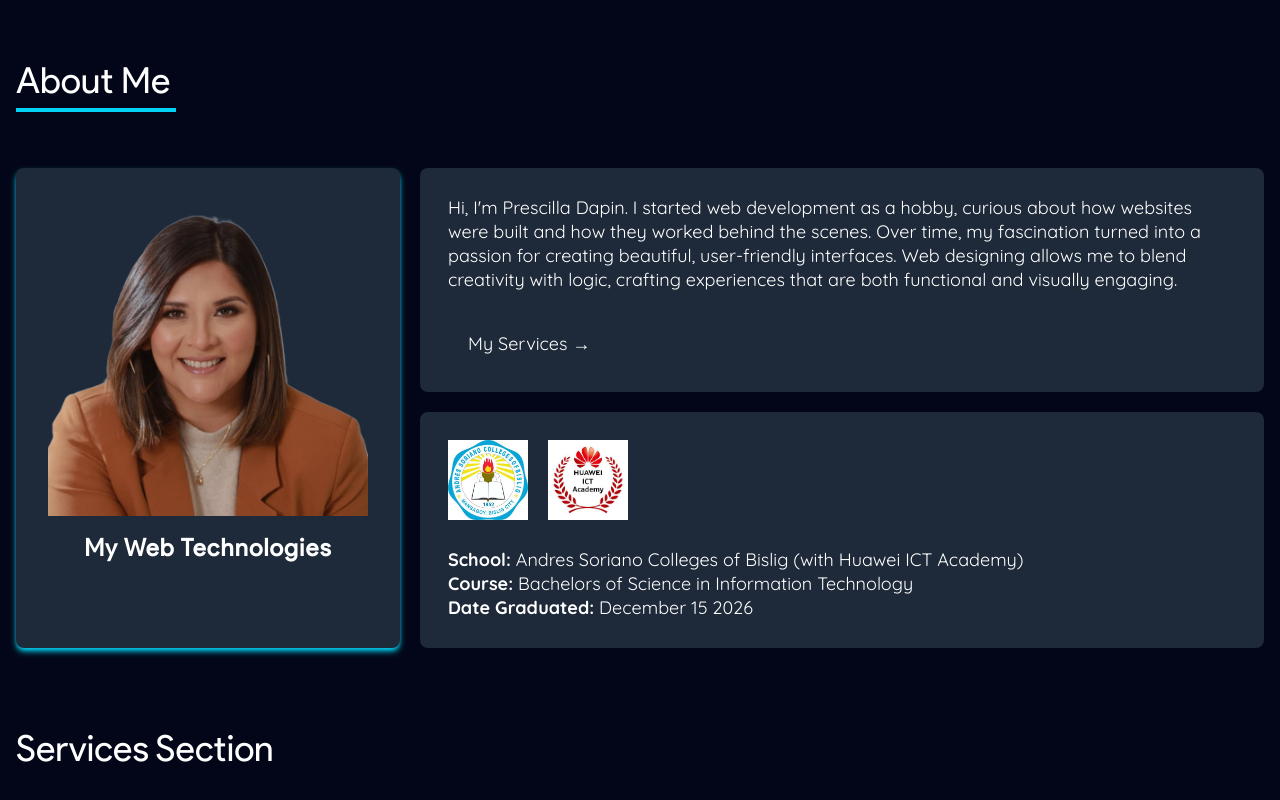
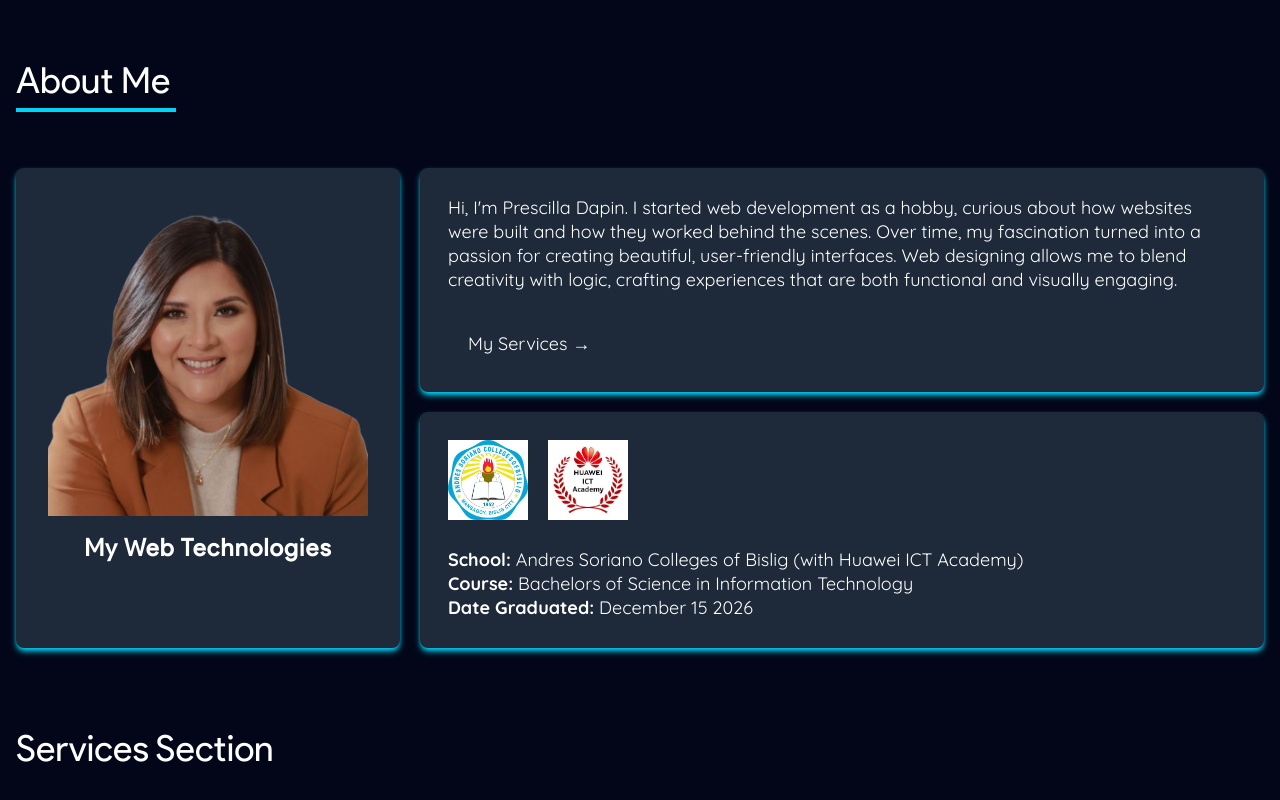
Before and after one commit to riyudev/Dapin-Portfolio, a React (Vite) app: page / in a window 1280 px wide. Shown: the part 836-1636 px from the top of the page. Built offline with nearby package versions, Linux system fonts and the light colour scheme; some icons are missing.

Commit message:
added shadow

```diff
--- a/src/components/About.jsx
+++ b/src/components/About.jsx
@@ -36,7 +36,7 @@ function About() {
         </div>
 
         <div className="space-y-5">
-          <blockquote className="space-y-8 rounded-lg bg-gray-800 p-7">
+          <blockquote className="space-y-8 rounded-lg bg-gray-800 p-7 shadow-md shadow-cyan-400">
             <p>
               Hi, I'm Prescilla Dapin. I started web development as a hobby,
               curious about how websites were built and how they worked behind
@@ -51,7 +51,7 @@ function About() {
             </button>
           </blockquote>
 
-          <div className="space-y-7 rounded-lg bg-gray-800 p-7">
+          <div className="space-y-7 rounded-lg bg-gray-800 p-7 shadow-md shadow-cyan-400">
             <div className="flex items-center space-x-5">
               <img src={Ascb} alt="" className="size-20" />
               <img src={Huawei} alt="" className="size-20" />
```
